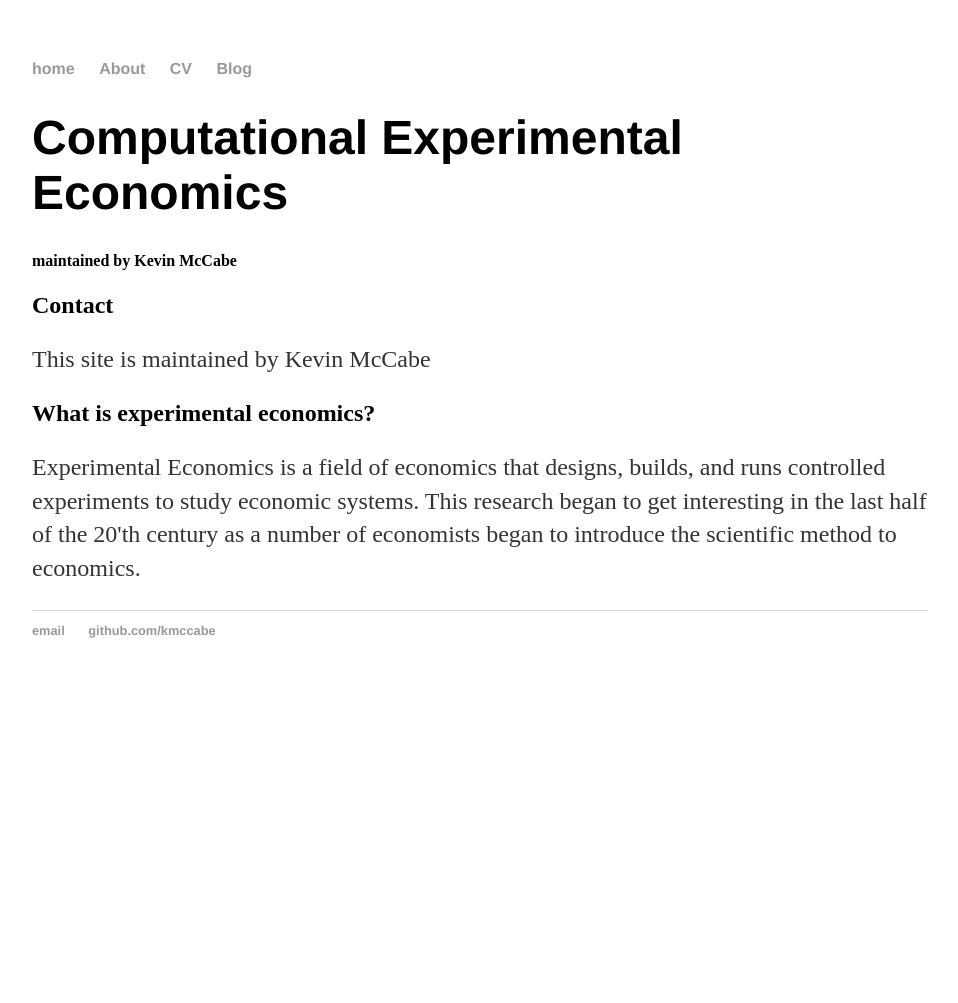
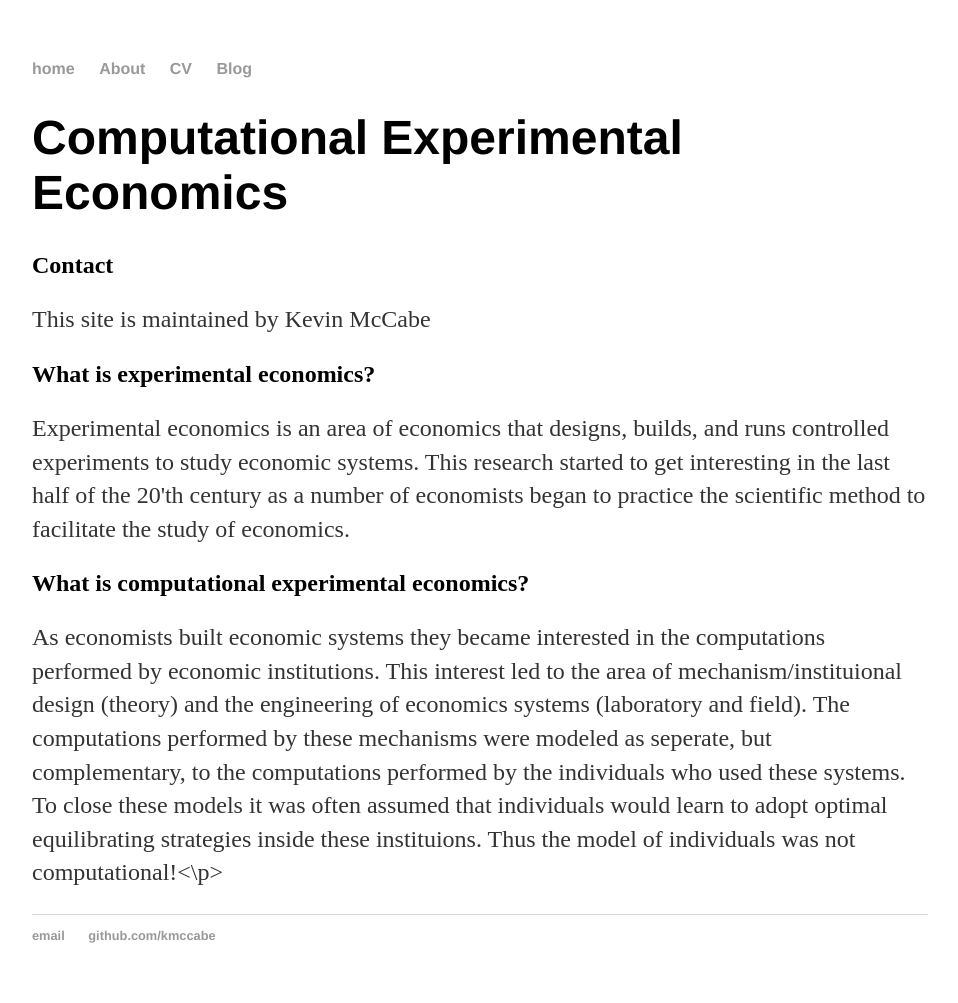
Before and after one commit to Kmccabe/KAM.github.io, a Jekyll site: the page built from index.html, in a window 1280 px wide. Shown: the whole page, without its empty margins (160-1118 px from the left). Built offline with Jekyll 4.4.1, drawn with Linux system fonts in a browser that asks for light colours; before the commit the page ends 900 px from its top, so only the background shows below that.

Commit message:
Update index.html

```diff
--- a/index.html
+++ b/index.html
@@ -4,9 +4,10 @@ title: Computational Experimental Economics
 ---
 <div class="blurb">
 	<h1>Computational Experimental Economics</h1>
-	<h4>maintained by Kevin McCabe</h4>
 </div><!-- /.blurb -->
 <h2>Contact</h2>
 <p>This site is maintained by Kevin McCabe</p>
 <h2>What is experimental economics?</h2>
-<p>Experimental Economics is a field of economics that designs, builds, and runs controlled experiments to study economic systems.  This research began to get interesting in the last half of the 20'th century as a number of economists began to introduce the scientific method to economics.</p>
+<p>Experimental economics is an area of economics that designs, builds, and runs controlled experiments to study economic systems.  This research started to get interesting in the last half of the 20'th century as a number of economists began to practice the scientific method to facilitate the study of economics.</p>
+<h2>What is computational experimental economics?</h2>
+<p>As economists built economic systems they became interested in the computations performed by economic institutions.  This interest led to the area of mechanism/instituional design (theory) and the engineering of economics systems (laboratory and field).  The computations performed by these mechanisms were modeled as seperate, but complementary, to the computations performed by the individuals who used these systems.  To close these models it was often assumed that individuals would learn to adopt optimal equilibrating strategies inside these instituions.  Thus the model of individuals was not computational!<\p>
```
